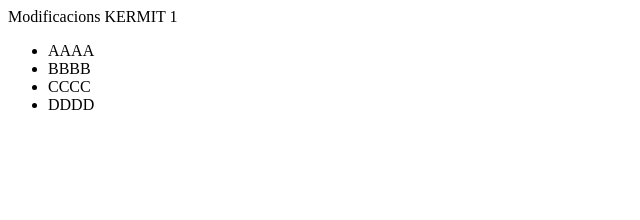
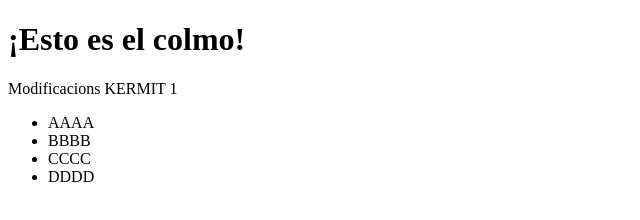
Before and after one commit to k2012/test4, a plain HTML site: page public_html/index.html in a window 1280 px wide. Shown: the whole page, without its empty margins (0-640 px from the left). Drawn offline with Linux system fonts and the light colour scheme.

Commit message:
Quart commit @k2012

```diff
--- a/public_html/index.html
+++ b/public_html/index.html
@@ -9,6 +9,7 @@ and open the template in the editor.
         <meta http-equiv="Content-Type" content="text/html; charset=UTF-8">
     </head>
     <body>
+        <h1>¡Esto es el colmo!</h1>
         <div>Modificacions KERMIT 1</div>
         <ul>
             <li>AAAA</li>
```
